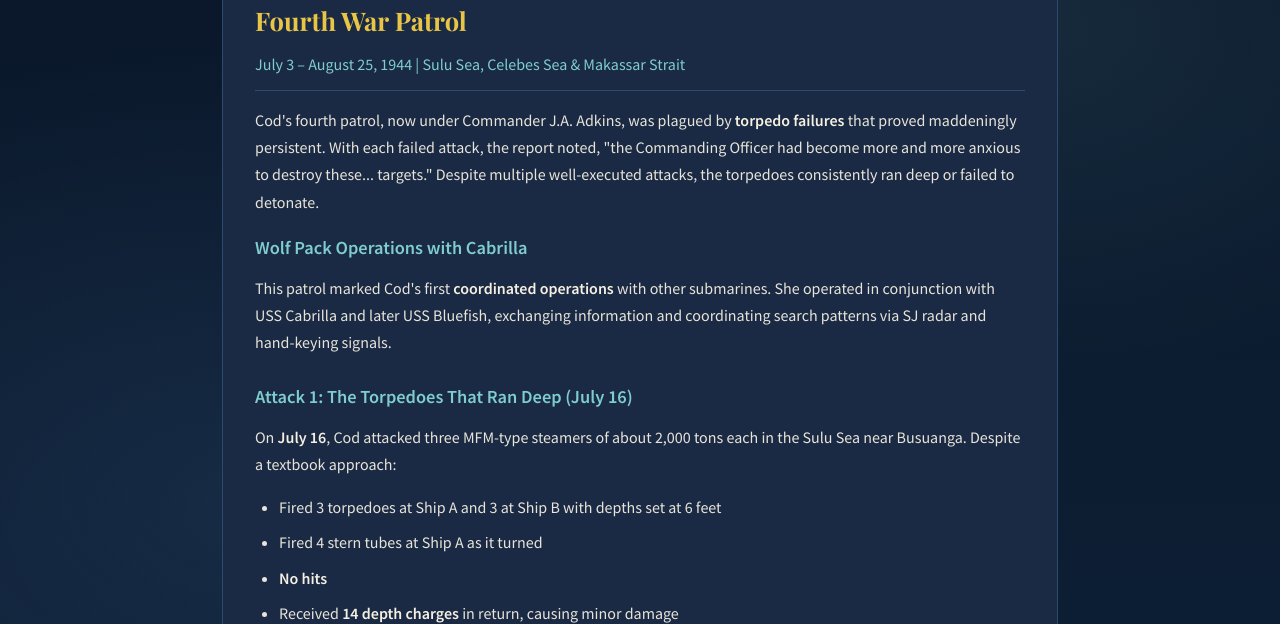
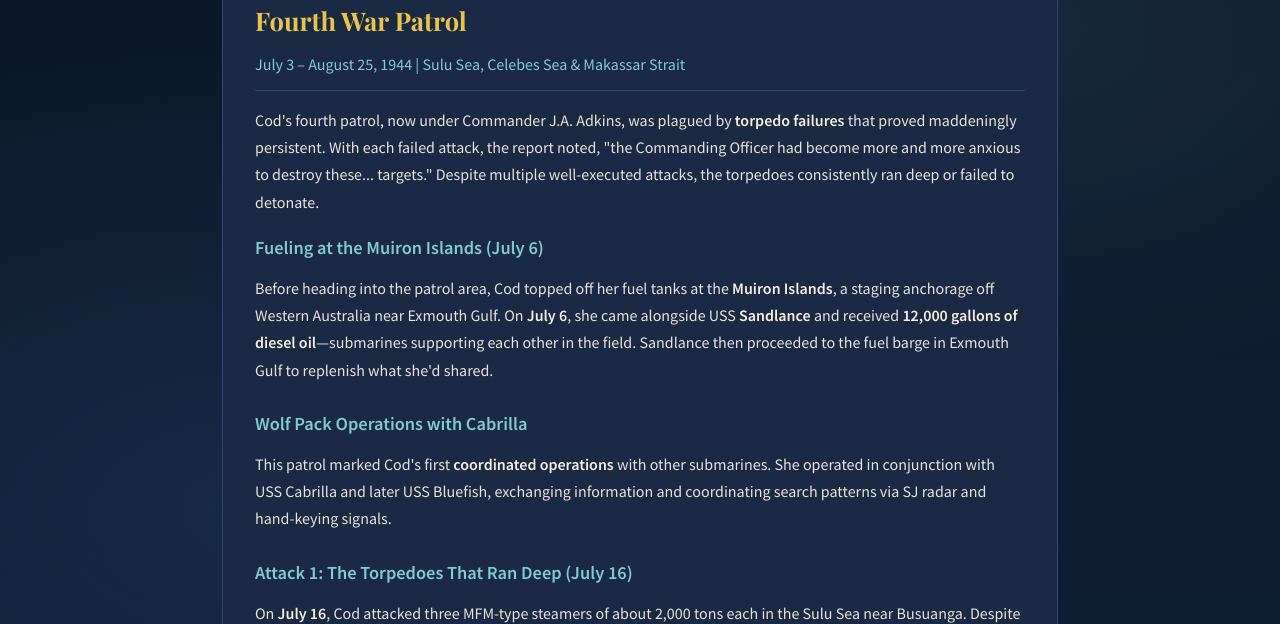
Before and after one commit to jmknapp/cod, a Flask app: page /patrolsummaries in a window 1280 px wide. Shown: the part 5741-6365 px from the top of the page. Run offline with Flask 2, Linux system fonts and the light colour scheme.

Commit message:
Add Patrol 4 detail: Cod refueled from Sandlance at Muiron Islands (July 6, 1944)

```diff
--- a/patrolReports/templates/patrol_summaries.html
+++ b/patrolReports/templates/patrol_summaries.html
@@ -580,6 +580,15 @@
                 that proved maddeningly persistent. With each failed attack, the report noted, "the Commanding Officer
                 had become more and more anxious to destroy these... targets." Despite multiple well-executed attacks,
                 the torpedoes consistently ran deep or failed to detonate.
+            </p>
+
+            <h3>Fueling at the Muiron Islands (July 6)</h3>
+            <p>
+                Before heading into the patrol area, Cod topped off her fuel tanks at the <strong>Muiron Islands</strong>,
+                a staging anchorage off Western Australia near Exmouth Gulf. On <strong>July 6</strong>, she came alongside
+                USS <strong>Sandlance</strong> and received <strong>12,000 gallons of diesel oil</strong>—submarines
+                supporting each other in the field. Sandlance then proceeded to the fuel barge in Exmouth Gulf to
+                replenish what she'd shared.
             </p>
 
             <h3>Wolf Pack Operations with Cabrilla</h3>
```
